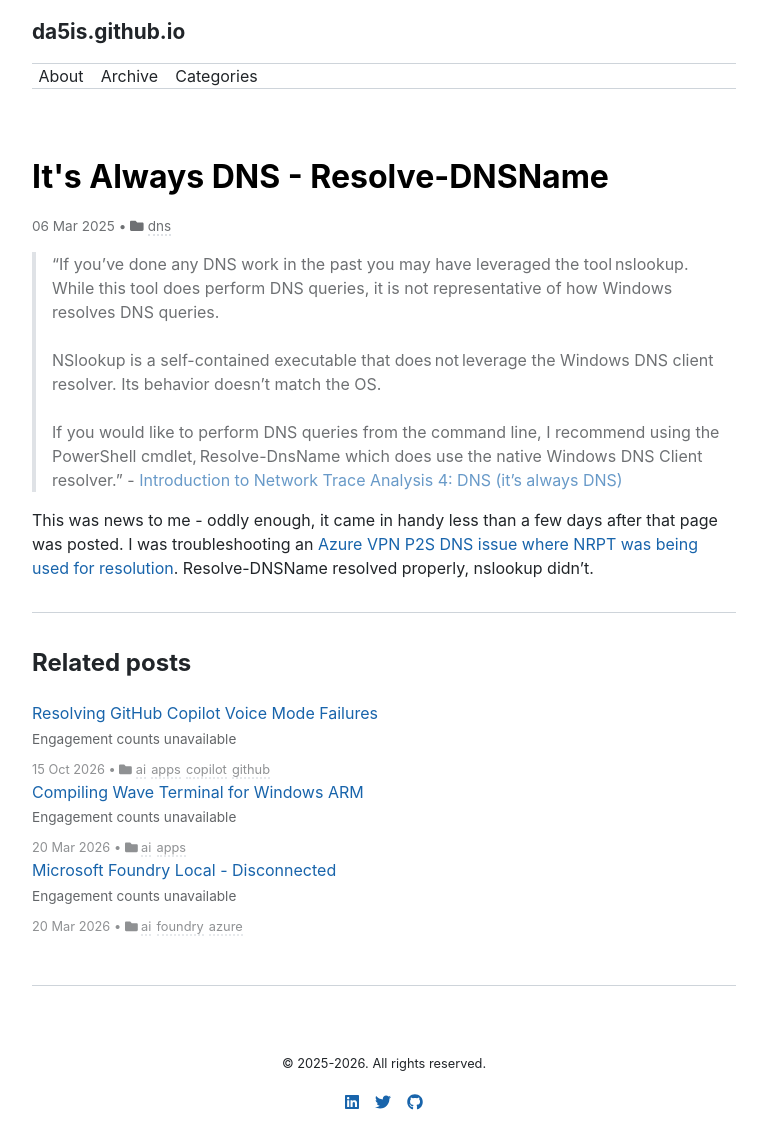
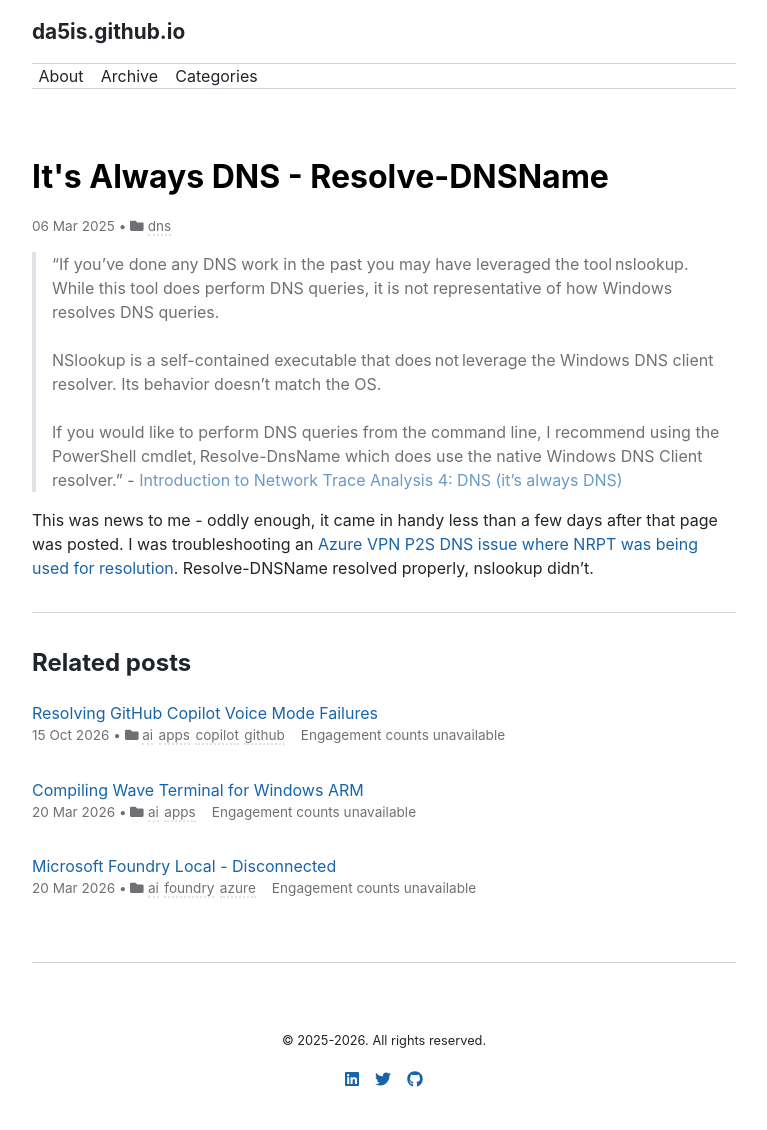
Before and after one commit to da5is/da5is.github.io, a Jekyll site: the page built from _posts/2025-03-06-ItsAlwaysDNS-Resolve-DNSName copy 2.markdown, in a window 1280 px wide. Shown: the whole page, without its empty margins (256-1023 px from the left). Built offline with Jekyll 4.4.1, drawn with Linux system fonts in a browser that asks for light colours; nearby versions of some CDN libraries; comment, search, counter and statistics services are not loaded; after the commit the page ends 1107 px from its top, so only the background shows below that.

Commit message:
Tidy related posts layout
Co-authored-by: Copilot App <223556219+Copilot@users.noreply.github.com>

Copilot-Session: 16cb6dbe-51ed-421a-9fc4-8964af285008

```diff
--- a/_layouts/post.html
+++ b/_layouts/post.html
@@ -63,11 +63,13 @@ layout: default
           <a href="{{ post.url | relative_url }}">
             {{ post.title }}
           </a>
-          {% include post-engagement.html post=post %}
-          <small>
-            <time datetime="{{ post.date | date_to_xmlschema }}">{{ post.date | date_to_string }}</time>
-            {% include post-categories.html post=post %}
-          </small>
+          <div class="related-meta">
+            <small>
+              <time datetime="{{ post.date | date_to_xmlschema }}">{{ post.date | date_to_string }}</time>
+              {% include post-categories.html post=post %}
+            </small>
+            {% include post-engagement.html post=post %}
+          </div>
         </li>
       {% endfor %}
     </ul>
--- a/_sass/monophase/_layout.scss
+++ b/_sass/monophase/_layout.scss
@@ -218,8 +218,27 @@ a[href^="#fnref:"] {
   padding-left: 0;
   list-style: none;
 
-  small {
-    opacity: .5;
+  li {
+    margin-bottom: var(--spacer);
+  }
+
+  .related-meta {
+    display: flex;
+    flex-wrap: wrap;
+    align-items: baseline;
+    gap: .25em var(--spacer);
+    font-size: .85em;
+    opacity: .65;
+
+    small {
+      font-size: inherit;
+    }
+
+    .post-engagement {
+      margin: 0;
+      opacity: 1;
+      font-size: inherit;
+    }
   }
 }
 
```
